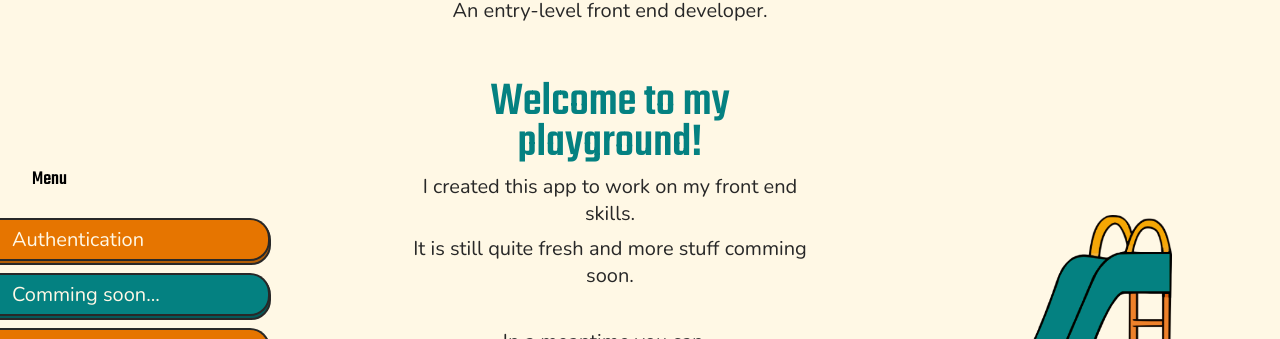
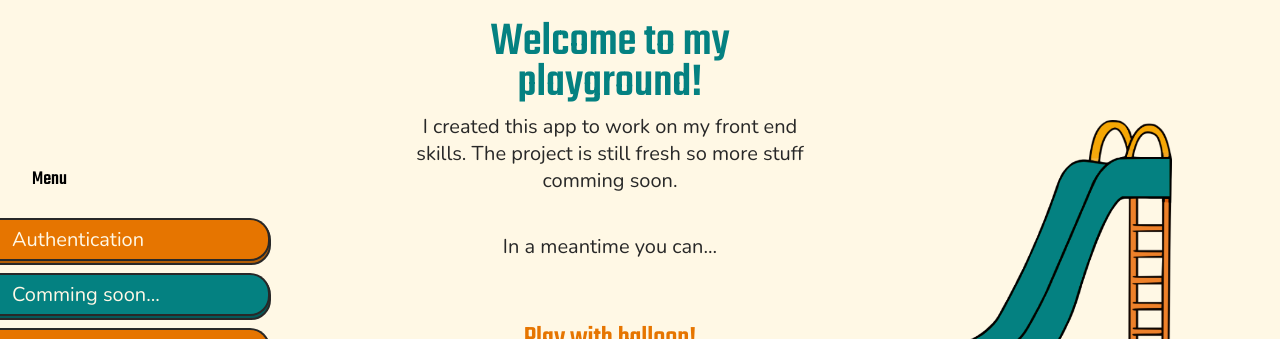
Before and after one commit to Briedyte/my-playground, a React (Create React App) app: page / in a window 1280 px wide. Shown: the part 129-468 px from the top of the page. Built offline with nearby package versions, Linux system fonts and the light colour scheme.

Commit message:
Minor Homepage edits

```diff
--- a/src/pages/Homepage/Homepage.tsx
+++ b/src/pages/Homepage/Homepage.tsx
@@ -6,11 +6,13 @@ import {
   MediaQuery,
   Spacing,
   zIndex,
-} from "../../config/style";
+} from "@config/style";
 
-import Container from "../../components/Container";
-import Slide from "../../images/slide.png";
-import BalloonGame from "../../components/BalloonGame";
+import Container from "@components/Container";
+import BalloonGame from "@components/BalloonGame";
+import { ContainerVariant } from "@components/Container/Container";
+
+import Slide from "@images/slide.png";
 
 const HomepageContainer = styled.div`
   text-align: center;
@@ -59,7 +61,7 @@ const SliderImg = styled.img`
 
 const Homepage = () => {
   return (
-    <Container>
+    <Container variant={ContainerVariant.centeredContent}>
       <HomepageContainer>
         <LeftItemsWrapper>
           <div>
@@ -68,8 +70,10 @@ const Homepage = () => {
           </div>
           <div>
             <MainTitle>Welcome to my playground!</MainTitle>
-            <p>I created this app to work on my front end skills.</p>
-            <p>It is still quite fresh and more stuff comming soon.</p>
+            <p>
+              I created this app to work on my front end skills. The project is
+              still fresh so more stuff comming soon.
+            </p>
             <br />
             <p>In a meantime you can...</p>
           </div>
```
